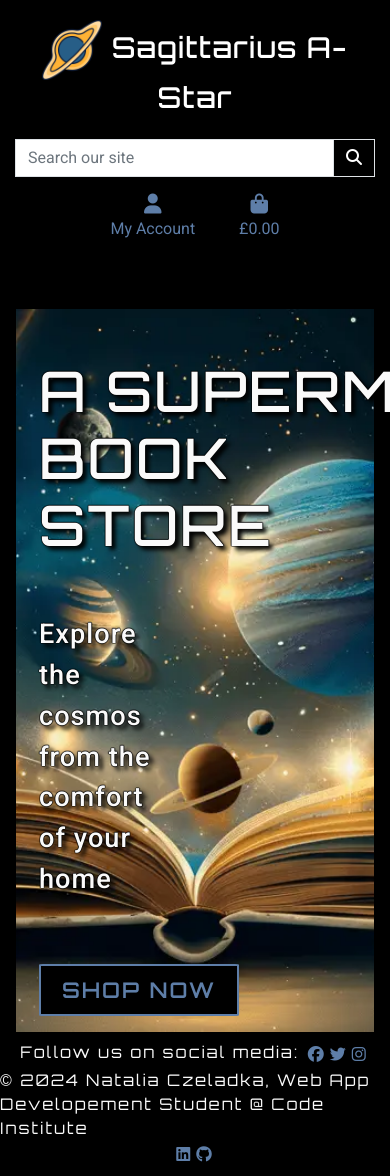
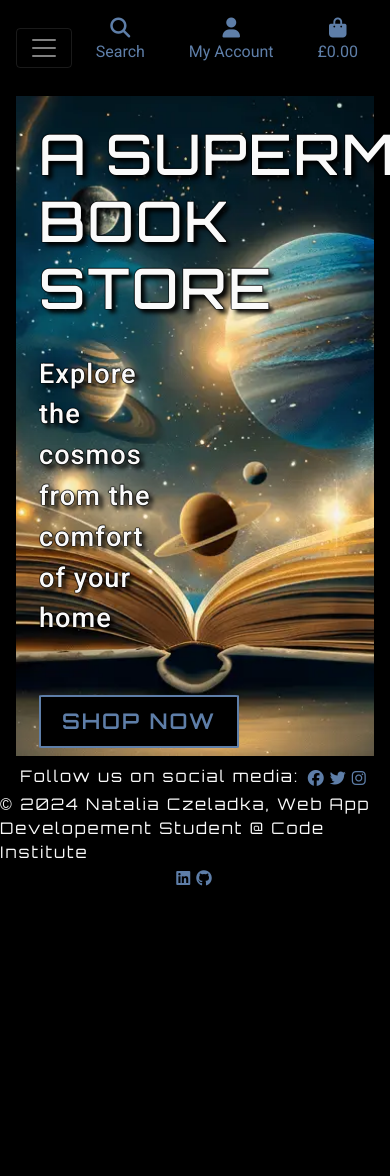
Before and after one commit to NataliaCzeladka/sagittarius-a-star, a Django app: page / in a window 390 px wide; the page is wider, and only the part inside the window is pictured. After the commit the page ends 886 px from the top of that part, so only its background shows below. Run offline with Django 3.2, Linux system fonts and the light colour scheme; the visitor is signed in with stand-in values (Sample User, id 1); some libraries are stand-ins or nearby versions.

Commit message:
Add mobile header

```diff
--- a/home/templates/home/index.html
+++ b/home/templates/home/index.html
@@ -13,13 +13,13 @@
     <div class="container-fluid">
         <div class="row px-2">
             <div class="col-5 ">
-                <h1 class="py-5 text-uppercase home-page-text-lge">
+                <h1 class="py-4 text-uppercase home-page-text-lge">
                     A&nbsp;Supermassive
                     <br>
                     Book Store
                 </h1>
                 <h4 class="home-page-text-sml">Explore the cosmos from the comfort of your home</h4>
-                <div class="my-3">
+                <div class="my-1">
                     <h4>
                         <a href="" class="shop-now-button btn btn-lg text-uppercase py-2 mt-5">Shop Now</a>
                     </h4>
--- a/static/css/base.css
+++ b/static/css/base.css
@@ -94,3 +94,13 @@ a {
 a:hover {
     color: #adadad;
 }
+
+.categories-li {
+    font-family: 'Orbitron', sans-serif;
+    font-weight: 600;
+    letter-spacing: 2px;
+}
+
+.navbar {
+    padding-top: 0;
+}
--- a/templates/base.html
+++ b/templates/base.html
@@ -48,7 +48,7 @@
 
   <body>
     <header class="container-fluid mt-2">
-      <div class="row">
+      <div id="topnav" class="row d-none d-lg-flex">
           <div class="col-12 col-lg-6 my-auto py-1 py-lg-0 text-center text-lg-left">
               <a href="{% url 'home' %}" class="nav-link">
                   <h2 class="logo text-white"><img src="/static/favicon/black_hole.png" alt="logo">
@@ -109,10 +109,11 @@
           </div>
       </div>
       <div class="row">
-        <nav class="navbar navbar-expand-lg navbar-light w-100">
+        <nav class="navbar navbar-expand-lg navbar-dark w-100">
             <button class="navbar-toggler" type="button" data-toggle="collapse" data-target="#main-nav" aria-controls="main-nav" aria-expanded="false" aria-label="Toggle navigation">
                 <span class="navbar-toggler-icon"></span>
             </button>
+            {% include 'includes/mobile-header.html' %}
             {% include 'includes/navbar-categories.html' %}
         </nav>
     </div>
--- /dev/null
+++ b/templates/includes/mobile-header.html
@@ -0,0 +1,58 @@
+<ul>
+  <li class="list-inline-item">
+    <a class="nav-link d-block d-lg-none" href="#" id="mobile-search" data-toggle="dropdown" aria-haspopup="true" aria-expanded="false">
+        <div class="text-center">
+            <div><i class="fas fa-search fa-lg"></i></div>
+            <p class="my-0">Search</p>
+        </div>
+    </a>
+    <div class="dropdown-menu border-0 w-100 p-3 rounded-0 my-0" aria-labelledby="mobile-search">
+        <form class="form" method="GET" action="">
+            <div class="input-group w-100">
+                <input class="form-control border border-black rounded-0" type="text" name="q" placeholder="Search our site">
+                <div class="input-group-append">
+                    <button class="form-control form-control btn border border-black rounded-0" type="submit">
+                        <span class="icon">
+                            <i class="fas fa-search"></i>
+                        </span>
+                    </button>
+                </div>
+            </div>
+        </form>
+    </div>
+</li>
+<li class="list-inline-item dropdown">
+    <a class="nav-link d-block d-lg-none" href="#" id="user-options" data-toggle="dropdown" aria-haspopup="true" aria-expanded="false">
+        <div class="text-center">
+            <div><i class="fas fa-user fa-lg"></i></div>
+            <p class="my-0">My Account</p>
+        </div>
+    </a>
+    <div class="dropdown-menu border-0" aria-labelledby="user-options">
+        {% if request.user.is_authenticated %}
+            {% if request.user.is_superuser %}
+                <a href="{% url 'account_logout' %}" class="dropdown-item">Product Management</a>
+            {% endif %}
+            <a href="" class="dropdown-item">My Profile</a>
+            <a href="{% url 'account_logout' %}" class="dropdown-item">Logout</a>
+        {% else %}
+            <a href="{% url 'account_signup' %}" class="dropdown-item">Register</a>
+            <a href="{% url 'account_login' %}" class="dropdown-item">Login</a>
+        {% endif %}
+    </div>
+</li>
+<li class="list-inline-item">
+    <a class="{% if grand_total %}text-primary font-weight-bold{% else %}text-black{% endif %} nav-link d-block d-lg-none" href="">
+        <div class="text-center">
+            <div><i class="fas fa-shopping-bag fa-lg"></i></div>
+            <p class="my-0">
+                {% if grand_total %}
+                    £{{ grand_total|floatformat:2 }}
+                {% else %}
+                    £0.00
+                {% endif %}
+            </p>
+        </div>
+    </a>
+  </li>
+</ul>
--- a/templates/includes/navbar-categories.html
+++ b/templates/includes/navbar-categories.html
@@ -1,7 +1,7 @@
 <div class="collapse navbar-collapse" id="main-nav">
     <ul class="navbar-nav w-auto mx-auto">
         <li class="nav-item dropdown">
-            <a class="nav-link text-white text-uppercase mr-5" href="#" id="all-books-link" data-toggle="dropdown" aria-labelledby="all-books-link" aria-haspopup="true" aria-expanded="false">
+            <a class="nav-link categories-li text-white text-uppercase mr-5" href="#" id="all-books-link" data-toggle="dropdown" aria-labelledby="all-books-link" aria-haspopup="true" aria-expanded="false">
                 All Books
             </a>
             <div class="dropdown-menu border-0">
@@ -13,7 +13,7 @@
         </li>
 
         <li class="nav-item dropdown">
-            <a class="nav-link text-white text-uppercase mr-5" href="#" id="categories-link" data-toggle="dropdown" aria-labelledby="categories-link" aria-haspopup="true" aria-expanded="false">
+            <a class="nav-link categories-li text-white text-uppercase mr-5" href="#" id="categories-link" data-toggle="dropdown" aria-labelledby="categories-link" aria-haspopup="true" aria-expanded="false">
                 Categories
             </a>
             <div class="dropdown-menu border-0">
@@ -31,13 +31,13 @@
         </li>
 
         <li class="nav-item">
-            <a class="nav-link text-white text-uppercase mr-5" href="#" id="bestsellers-link" aria-labelledby="bestsellers-link" aria-expanded="false">
+            <a class="nav-link categories-li text-white text-uppercase mr-5" href="#" id="bestsellers-link" aria-labelledby="bestsellers-link" aria-expanded="false">
                 Bestsellers
             </a>
         </li>
 
         <li class="nav-item">
-            <a class="nav-link text-white text-uppercase" href="#" id="new-arrivals-link" aria-labelledby="new-arrivals-link" aria-expanded="false">
+            <a class="nav-link categories-li text-white text-uppercase" href="#" id="new-arrivals-link" aria-labelledby="new-arrivals-link" aria-expanded="false">
                 New Arrivals
             </a>
         </li>
```
